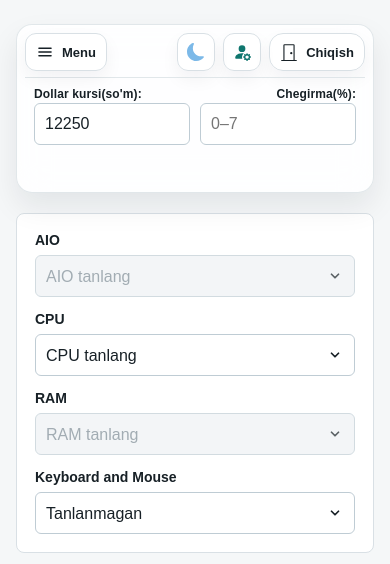
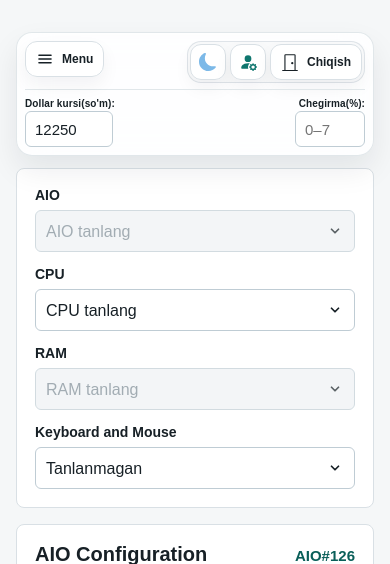
Before and after one commit to shahbozshirinboyev/calculator.teratech.uz, a Django app: page / in a window 390 px wide. Shown: the top 564 px of the page. Run offline with Django 5.2, Linux system fonts and the light colour scheme; a user stored in the database is signed in; data comes from the database, SQL or seed files in the repository; both versions use the stored data as it was after the commit.

Commit message:
navbar section

```diff
--- a/templates/base.html
+++ b/templates/base.html
@@ -104,6 +104,8 @@
         box-shadow:
           0 14px 30px rgba(15, 23, 42, 0.08),
           inset 0 1px 0 rgba(255, 255, 255, 0.28);
+        position: relative;
+        z-index: 1000;
       }
 
       [data-theme="dark"] .topbar {
@@ -303,7 +305,7 @@
         justify-content: stretch;
         gap: 12px;
         width: 100%;
-        padding: 12px;
+        padding: 12px 12px 0px 12px;
         border: 0;
         border-top: 1px solid color-mix(in srgb, var(--line) 78%, transparent);
         border-radius: 0;
@@ -353,7 +355,7 @@
       }
 
       #usd-rate {
-        width: 150px;
+        width: 95px;
         max-width: 100%;
       }
 
@@ -370,7 +372,7 @@
         justify-self: end;
         align-items: flex-end;
         text-align: right;
-        width: 140px;
+        width: 70px;
         max-width: 100%;
       }
 
@@ -446,10 +448,13 @@
       .status.error { color: var(--danger); }
 
       @media (max-width: 860px) {
-        .topbar-main { align-items: center; }
+        .topbar-main {
+          align-items: center;
+          gap: 8px;
+        }
         .topbar {
           top: 8px;
-          padding: 9px 10px;
+          padding: 8px 10px;
           border-radius: 16px;
           gap: 8px;
         }
@@ -463,13 +468,16 @@
         .nav-toggle {
           display: inline-flex;
           flex-shrink: 0;
+          min-height: 40px;
+          padding: 0 12px;
+          border-radius: 12px;
         }
         .nav-panel {
           position: absolute;
           top: calc(100% + 8px);
           left: 0;
           width: min(280px, calc(100vw - 32px));
-          z-index: 130;
+          z-index: 1001;
           padding: 6px;
           border-radius: 18px;
           border: 1px solid color-mix(in srgb, var(--line) 86%, transparent);
@@ -521,33 +529,46 @@
           display: flex;
           flex-wrap: nowrap;
           align-items: center;
-          gap: 8px;
+          gap: 6px;
           flex-shrink: 0;
           justify-content: flex-end;
+          padding: 2px;
+          border: 1px solid color-mix(in srgb, var(--line) 82%, transparent);
+          border-radius: 14px;
+          background: color-mix(in srgb, var(--bg) 62%, transparent);
+          box-shadow: inset 0 1px 0 rgba(255, 255, 255, 0.04);
         }
         .top-actions form {
           margin: 0;
           flex-shrink: 0;
+          display: flex;
         }
         .theme-toggle,
         .admin-link,
         .logout-link {
           width: auto;
-          min-height: 44px;
-          height: 44px;
+          min-height: 40px;
+          height: 40px;
           justify-content: center;
           flex-shrink: 0;
         }
+        .theme-toggle,
+        .admin-link {
+          width: 40px;
+          min-width: 40px;
+          border-radius: 11px;
+        }
         .logout-link {
-          border-radius: 14px;
-          font-size: 14px;
+          border-radius: 11px;
+          font-size: 13px;
           white-space: nowrap;
-          min-width: 112px;
+          min-width: 100px;
+          padding: 0 12px;
         }
         .rate-bar {
           grid-template-columns: max-content minmax(0, 1fr) max-content;
-          gap: 10px;
-          padding: 10px;
+          gap: 8px 10px;
+          padding: 8px 0 0;
         }
       }
 
@@ -557,53 +578,89 @@
           gap: 6px;
         }
         .topbar-main {
+          display: grid;
+          grid-template-columns: minmax(0, 1fr) auto;
+          align-items: start;
           gap: 6px;
         }
         .topbar-left {
-          gap: 6px;
+          gap: 4px;
+          min-width: 0;
         }
         .nav-toggle {
-          min-height: 38px;
-          height: 38px;
-          padding: 8px 10px;
+          min-height: 36px;
+          height: 36px;
+          padding: 0 10px;
           font-size: 13px;
+        }
+        .nav-toggle-label {
+          font-size: 12px;
+        }
+        .top-actions {
+          display: grid;
+          grid-template-columns: 36px 36px auto;
+          gap: 4px;
+          padding: 2px;
+          align-items: center;
         }
         .theme-toggle,
         .admin-link {
-          width: 38px;
-          min-width: 38px;
-          height: 38px;
-          min-height: 38px;
+          width: 36px;
+          min-width: 36px;
+          height: 36px;
+          min-height: 36px;
         }
         .logout-link {
-          min-width: 96px;
-          height: 38px;
-          min-height: 38px;
-          padding: 8px 10px;
-          font-size: 13px;
+          min-width: 84px;
+          height: 36px;
+          min-height: 36px;
+          padding: 0 10px;
+          font-size: 12px;
         }
         .rate-bar {
-          grid-template-columns: 1fr 1fr;
-          grid-template-areas:
-            "usd discount"
-            "save save";
-          padding: 9px;
+          grid-template-columns: minmax(0, 1.2fr) auto minmax(0, 1fr);
+          grid-template-areas: "usd save discount";
+          gap: 6px 8px;
+          padding: 8px 0 0;
+        }
+        .rate-bar label {
+          margin-bottom: 3px;
+          font-size: 10px;
         }
         .usd-rate-group {
           grid-area: usd;
         }
         .save_button {
           grid-area: save;
-          grid-column: 1 / -1;
           min-width: 0;
           justify-self: start;
+          align-self: end; /* align to bottom of input */
         }
         .chegirma_input {
           grid-area: discount;
-          width: 100%;
+          width: auto;
+          min-width: 0;
+          justify-self: end;
+          align-items: stretch;
+          text-align: right;
         }
         #usd-rate {
-          width: 100%;
+          width: 50%;
+        }
+        #usd-rate,
+        #discount-percent {
+          min-height: 36px;
+          padding: 7px 9px;
+          font-size: 15px;
+        }
+        #discount-percent {
+          width: 70px;
+          max-width: 100%;
+        }
+        .rate-save-btn.is-visible {
+          min-height: 36px;
+          padding: 0 10px;
+          font-size: 12px;
         }
       }
 
```
Also changed, not shown: db.sqlite3.
